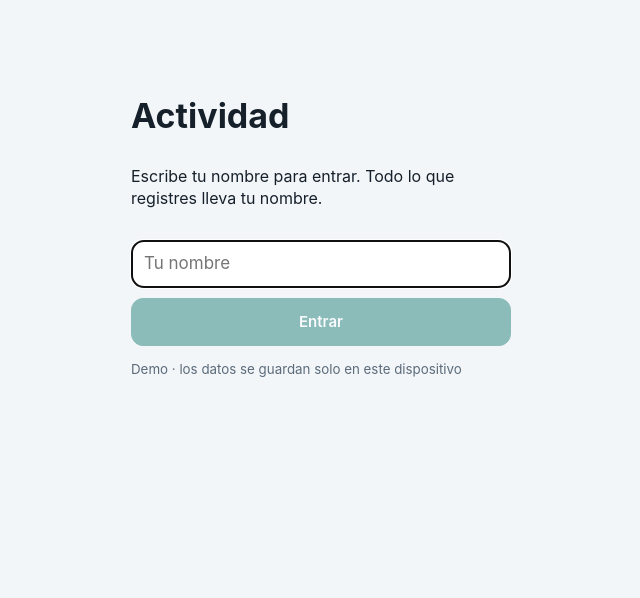
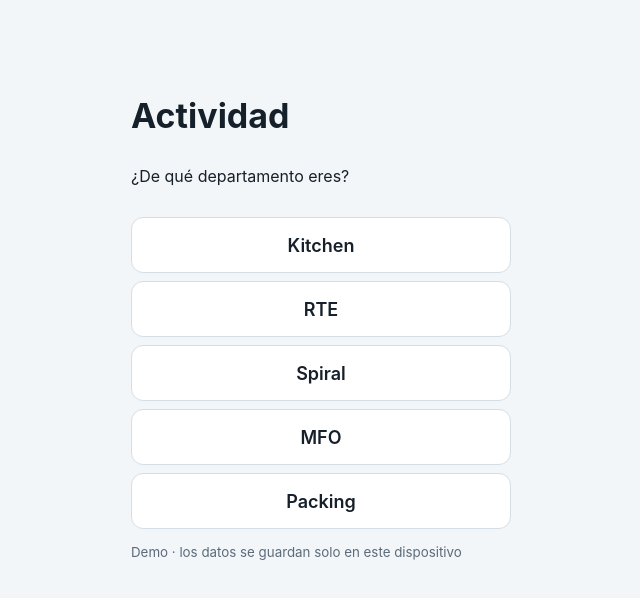
Before and after one commit to Jose2724/actividad, a React (Vite) app: page / in a window 1280 px wide. Shown: the top 598 px of the page, without its empty margins (319-959 px from the left). Built offline with nearby package versions, Linux system fonts and the light colour scheme.

Commit message:
Entering: the person picks their department first, then types their name; the app opens on that department and the header shows both
Co-Authored-By: Claude Fable 5.1 <noreply@anthropic.com>

```diff
--- a/src/App.tsx
+++ b/src/App.tsx
@@ -1,5 +1,5 @@
 import { useEffect, useState, useSyncExternalStore } from 'react'
-import { activeBetween, addLine, cartDone, dayOf, DEPTS, deptStop, endRun, endStop, fmtDur, fmtTime, openRun, openStop, REASONS, removeLine, reset, runStats, startRun, startStop, stopsOf, store, today, user, type Dept, type Line, type State } from './store'
+import { activeBetween, addLine, cartDone, dayOf, DEPTS, deptStop, endRun, endStop, fmtDur, fmtTime, myDept, openRun, openStop, REASONS, removeLine, reset, runStats, startRun, startStop, stopsOf, store, today, user, type Dept, type Line, type State } from './store'
 
 /** a clock that ticks every second, so every timer on screen moves */
 function useNow() {
@@ -8,31 +8,45 @@ function useNow() {
   return n
 }
 
+const isDept = (v: string): v is Dept => (DEPTS as string[]).includes(v)
+
 export default function App() {
   const [name, setName] = useState(user.get())
-  if (!name) return <NameGate onDone={(n) => { user.set(n); setName(n) }} />
-  return <Main name={name} onLogout={() => { user.set(''); setName('') }} />
+  const [dept, setDept] = useState(myDept.get())
+  if (!isDept(dept) || !name) return <Gate dept={isDept(dept) ? dept : null} onDept={(d) => { myDept.set(d); setDept(d) }} onName={(n) => { user.set(n); setName(n) }} />
+  return <Main name={name} home={dept} onLogout={() => { user.set(''); myDept.set(''); setName(''); setDept('') }} />
 }
 
-function NameGate({ onDone }: { onDone: (n: string) => void }) {
+/** entering: first the department this person works in, then their name */
+function Gate({ dept, onDept, onName }: { dept: Dept | null; onDept: (d: Dept) => void; onName: (n: string) => void }) {
   const [v, setV] = useState('')
   return (
     <div className="gate">
       <h1>Actividad</h1>
-      <p>Escribe tu nombre para entrar. Todo lo que registres lleva tu nombre.</p>
-      <form onSubmit={(e) => { e.preventDefault(); if (v.trim()) onDone(v.trim()) }}>
-        <input autoFocus placeholder="Tu nombre" value={v} onChange={(e) => setV(e.target.value)} />
-        <button className="btn primary" type="submit" disabled={!v.trim()}>Entrar</button>
-      </form>
+      {!dept ? (
+        <>
+          <p>¿De qué departamento eres?</p>
+          <div className="pick">{DEPTS.map((d) => <button key={d} type="button" className="btn" onClick={() => onDept(d)}>{d}</button>)}</div>
+        </>
+      ) : (
+        <>
+          <p><b>{dept}</b> · Ahora escribe tu nombre. Todo lo que registres lleva tu nombre.</p>
+          <form onSubmit={(e) => { e.preventDefault(); if (v.trim()) onName(v.trim()) }}>
+            <input autoFocus placeholder="Tu nombre" value={v} onChange={(e) => setV(e.target.value)} />
+            <button className="btn primary" type="submit" disabled={!v.trim()}>Entrar</button>
+          </form>
+          <button type="button" className="lnk" onClick={() => { myDept.set(''); location.reload() }}>Otro departamento</button>
+        </>
+      )}
       <small>Demo · los datos se guardan solo en este dispositivo</small>
     </div>
   )
 }
 
-function Main({ name, onLogout }: { name: string; onLogout: () => void }) {
+function Main({ name, home, onLogout }: { name: string; home: Dept; onLogout: () => void }) {
   const s = useSyncExternalStore(store.subscribe, store.get)
   const now = useNow()
-  const [dept, setDept] = useState<Dept>(DEPTS[0])
+  const [dept, setDept] = useState<Dept>(home)
   const [tab, setTab] = useState<'act' | 'rep'>('act')
   return (
     <div className="app">
@@ -42,7 +56,7 @@ function Main({ name, onLogout }: { name: string; onLogout: () => void }) {
           <button type="button" className={tab === 'act' ? 'on' : ''} onClick={() => setTab('act')}>Actividad</button>
           <button type="button" className={tab === 'rep' ? 'on' : ''} onClick={() => setTab('rep')}>Reporte del día</button>
         </nav>
-        <div className="me">{name} <button type="button" className="lnk" onClick={onLogout}>Cambiar</button></div>
+        <div className="me">{name} · {home} <button type="button" className="lnk" onClick={onLogout}>Cambiar</button></div>
       </header>
       {tab === 'act' ? (
         <div className="main">
--- a/src/store.ts
+++ b/src/store.ts
@@ -25,10 +25,13 @@ let state = load()
 const subs = new Set<() => void>()
 function set(next: State) { state = next; try { localStorage.setItem(KEY, JSON.stringify(state)) } catch { /* full */ } subs.forEach((f) => f()) }
 export const store = { get: () => state, subscribe: (f: () => void) => { subs.add(f); return () => { subs.delete(f) } } }
-export const user = {
-  get: () => { try { return localStorage.getItem('act_user') || '' } catch { return '' } },
-  set: (v: string) => { try { localStorage.setItem('act_user', v) } catch { /* private */ } },
-}
+const pref = (k: string) => ({
+  get: () => { try { return localStorage.getItem(k) || '' } catch { return '' } },
+  set: (v: string) => { try { localStorage.setItem(k, v) } catch { /* private */ } },
+})
+/** who is using this device, and the department they picked when entering */
+export const user = pref('act_user')
+export const myDept = pref('act_dept')
 
 export function addLine(dept: Dept) { const n = state.lines.filter((l) => l.dept === dept).length + 1; set({ ...state, lines: [...state.lines, { id: uid(), dept, name: 'Línea ' + n }] }) }
 export function removeLine(id: string) { set({ ...state, lines: state.lines.filter((l) => l.id !== id) }) }
--- a/src/styles.css
+++ b/src/styles.css
@@ -24,6 +24,8 @@ input[type=text],input:not([type]),input[type=date]{min-height:48px;padding:0 12
 .gate{max-width:420px;margin:12vh auto;padding:0 20px;display:grid;gap:14px}
 .gate h1{font-size:34px}
 .gate form{display:grid;gap:10px}
+.gate .pick{display:grid;gap:8px}
+.gate .pick .btn{min-height:56px;font-size:18px}
 
 /* layout */
 .app{min-height:100dvh;display:flex;flex-direction:column}
```
Also changed, not shown: 5 other files (tests, documents, lock files or other folders).
